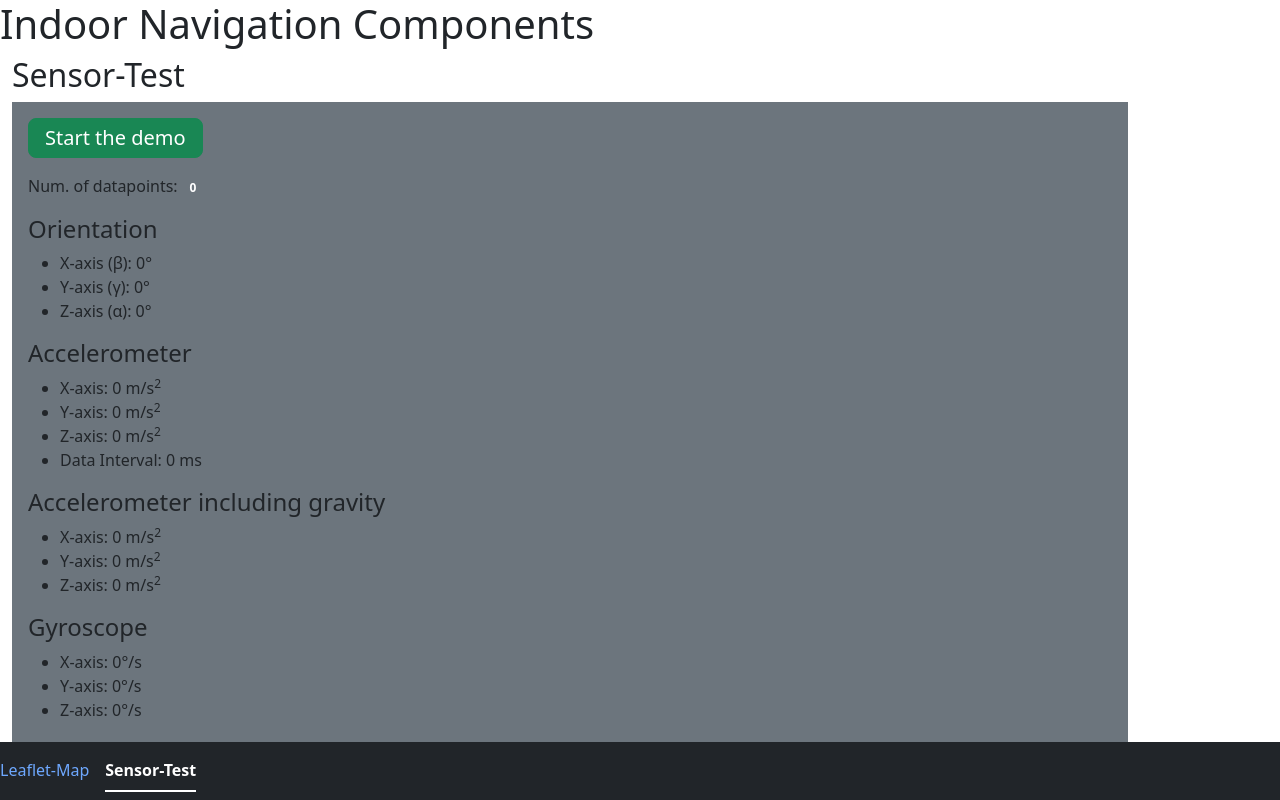
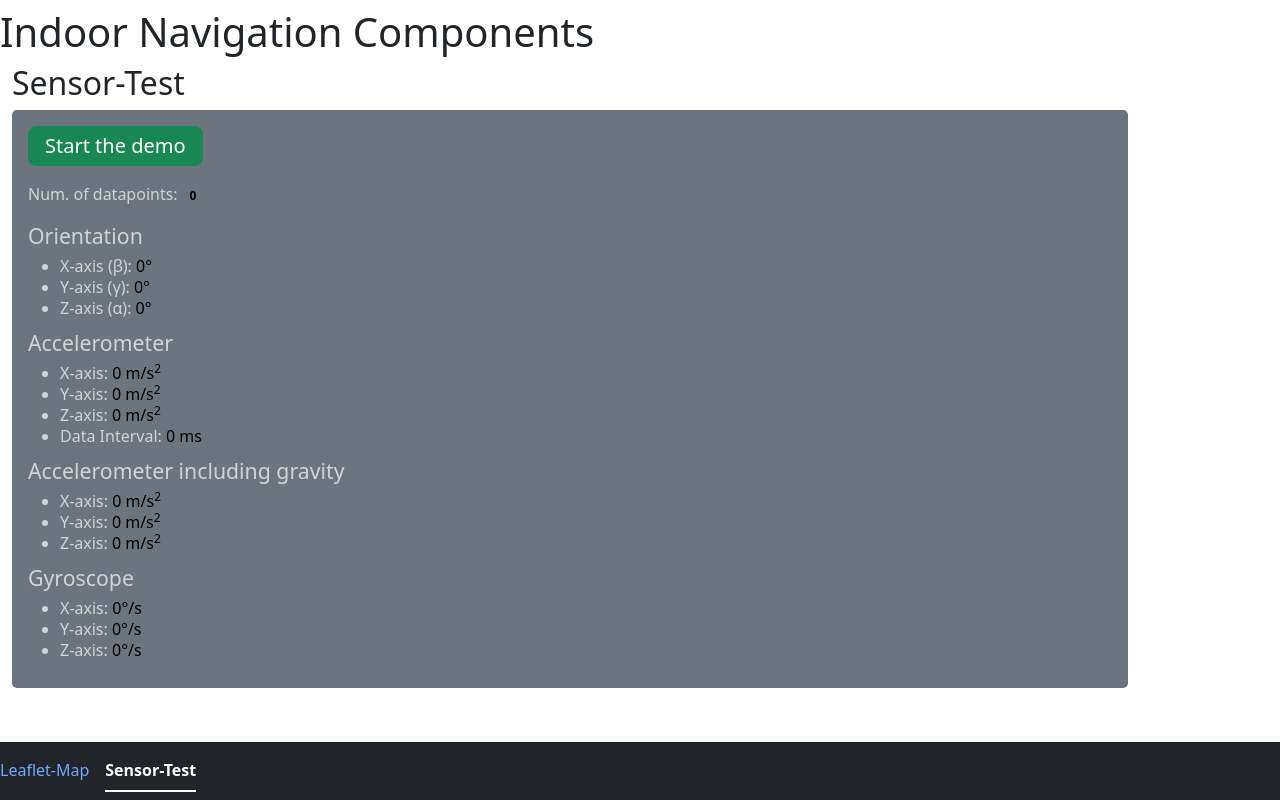
Before and after one commit to danielgilbers/indoor-navigation, a plain HTML site: page index.html in a window 1280 px wide. Both pictures are taken after a click on the tab "Sensor-Test". Drawn offline with nearby package versions, Linux system fonts and the light colour scheme.

Commit message:
add style for sensor div

```diff
--- a/css/style.css
+++ b/css/style.css
@@ -1,3 +1,30 @@
 #map {
     background: #000;
 }
+
+#demo-div {
+    color: lightgrey;
+    border-radius: 0.3rem;
+}
+
+#demo-div span,
+#demo-div #num-observed-events {
+    color: black;
+}
+
+h1 {
+    margin-top: 0.5rem;
+}
+
+h4 {
+    margin-top: 0.66rem;
+    font-size: 1.33rem;
+}
+
+#demo-div li {
+    line-height: 21px;
+}
+
+#demo-div ul {
+    margin-bottom: 0.66rem;
+}
```
